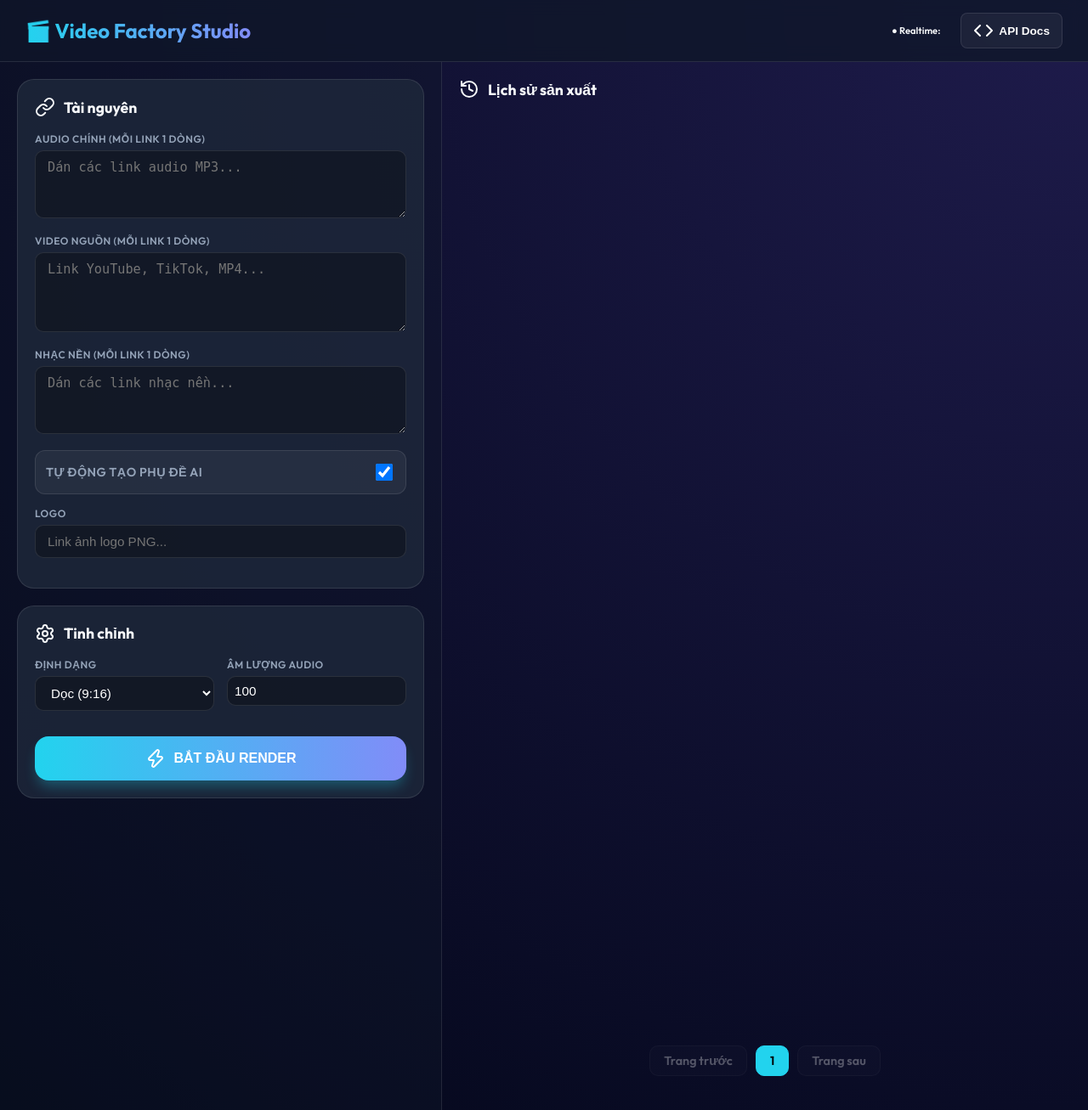
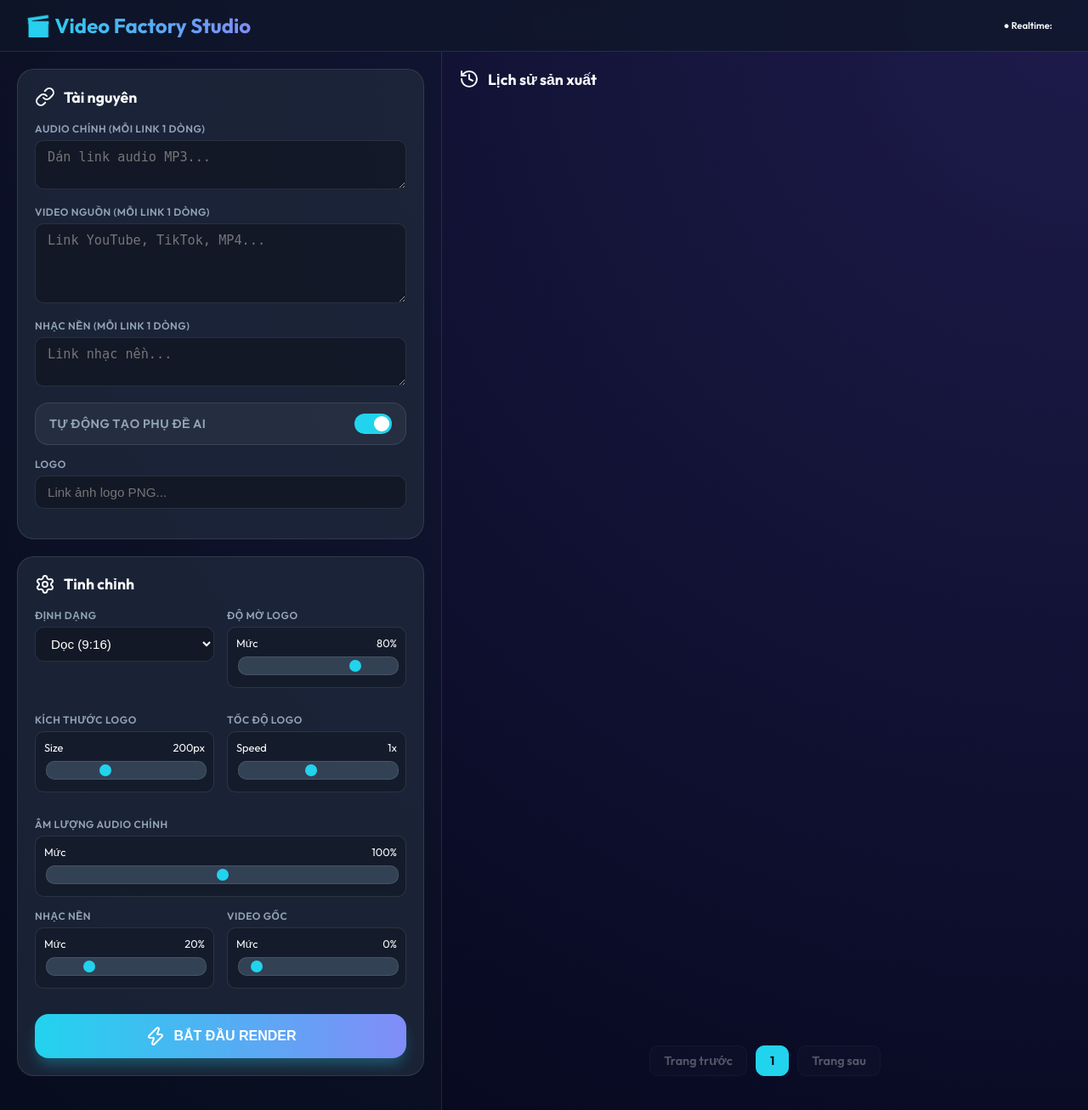
Before and after one commit to nguyenkimtri/adfactory, a Laravel app: page / in a window 1280 px wide. Shown: the whole page at 85% size. Run offline with Laravel 12, Linux system fonts and the light colour scheme; data that the repository does not hold is empty; some libraries are stand-ins or nearby versions.

Commit message:
UI: Restore all fine-tuning sliders and feature-complete dashboard

```diff
--- a/resources/views/dashboard.blade.php
+++ b/resources/views/dashboard.blade.php
@@ -31,14 +31,10 @@
 
         .top-bar { display: flex; justify-content: space-between; align-items: center; padding: 15px 30px; background: rgba(15, 23, 42, 0.8); backdrop-filter: blur(10px); border-bottom: 1px solid var(--border); flex-shrink: 0; }
         .top-bar h1 { font-size: 1.5rem; margin: 0; background: linear-gradient(to right, #22d3ee, #818cf8); -webkit-background-clip: text; -webkit-text-fill-color: transparent; font-weight: 700; }
-        .top-btns { display: flex; gap: 12px; align-items: center; }
 
         #ws-status { font-size: 0.7rem; padding: 6px 12px; border-radius: 99px; display: flex; align-items: center; gap: 6px; font-weight: 600; }
         .ws-connected { color: var(--success); background: rgba(16, 185, 129, 0.1); border: 1px solid rgba(16, 185, 129, 0.2); }
         .ws-connecting { color: var(--accent); background: rgba(245, 158, 11, 0.1); border: 1px solid rgba(245, 158, 11, 0.2); }
-
-        .btn-top { padding: 8px 14px; border-radius: 8px; font-size: 0.85rem; font-weight: 600; cursor: pointer; border: 1px solid var(--border); background: rgba(255,255,255,0.05); color: #fff; display: flex; align-items: center; gap: 6px; text-decoration: none; }
-        .btn-top:hover { background: rgba(255,255,255,0.1); border-color: var(--primary); }
 
         .main-container { display: grid; grid-template-columns: 520px 1fr; gap: 0; flex: 1; overflow: hidden; }
         .sidebar { padding: 20px; overflow-y: auto; border-right: 1px solid var(--border); background: rgba(15, 23, 42, 0.4); }
@@ -48,12 +44,24 @@
         .form-group { margin-bottom: 15px; }
         label { display: block; margin-bottom: 6px; color: var(--text-muted); font-size: 0.75rem; font-weight: 600; text-transform: uppercase; letter-spacing: 0.5px; }
         input, textarea, select { width: 100%; padding: 10px 14px; border-radius: 10px; border: 1px solid var(--border); background: rgba(0,0,0,0.3); color: #fff; font-size: 0.95rem; }
-        textarea { resize: vertical; min-height: 80px; }
+
+        .slider-box { background: rgba(0,0,0,0.2); padding: 10px; border-radius: 10px; border: 1px solid var(--border); }
+        .slider-label { display: flex; justify-content: space-between; font-size: 0.8rem; margin-bottom: 6px; }
+        input[type="range"] { -webkit-appearance: none; height: 3px; background: #334155; width: 100%; }
+        input[type="range"]::-webkit-slider-thumb { -webkit-appearance: none; width: 14px; height: 14px; background: var(--primary); border-radius: 50%; cursor: pointer; }
+
+        .switch-container { display: flex; align-items: center; justify-content: space-between; background: rgba(255,255,255,0.05); padding: 12px 16px; border-radius: 16px; border: 1px solid var(--border); margin-bottom: 15px; cursor: pointer; }
+        .switch-text { font-size: 0.9rem; font-weight: 600; }
+        .switch { position: relative; display: inline-block; width: 44px; height: 24px; }
+        .switch input { opacity: 0; width: 0; height: 0; }
+        .slider-toggle { position: absolute; cursor: pointer; inset: 0; background-color: #334155; transition: .4s; border-radius: 34px; }
+        .slider-toggle:before { position: absolute; content: ""; height: 18px; width: 18px; left: 3px; bottom: 3px; background-color: white; transition: .4s; border-radius: 50%; }
+        input:checked + .slider-toggle { background-color: var(--primary); }
+        input:checked + .slider-toggle:before { transform: translateX(20px); }
 
         .job-item { background: rgba(255,255,255,0.03); border: 1px solid var(--border); padding: 15px; border-radius: 16px; margin-bottom: 15px; position: relative; animation: slideIn 0.4s ease-out; }
         @keyframes slideIn { from { opacity: 0; transform: translateY(-20px); } to { opacity: 1; transform: translateY(0); } }
 
-        .job-header { display: flex; justify-content: space-between; align-items: center; }
         .status-badge { padding: 4px 10px; border-radius: 99px; font-size: 0.7rem; font-weight: 700; text-transform: uppercase; }
         .status-completed { background: rgba(16, 185, 129, 0.1); color: #34d399; }
         .status-pending { background: rgba(245, 158, 11, 0.1); color: var(--accent); }
@@ -62,16 +70,11 @@
 
         .btn-action { padding: 6px 12px; border-radius: 8px; font-size: 0.8rem; font-weight: 600; border: 1px solid var(--border); background: rgba(255,255,255,0.05); color: #fff; display: flex; align-items: center; gap: 5px; cursor: pointer; text-decoration: none; }
         .btn-play { color: var(--success); }
-
         .progress-bar { height: 6px; background: rgba(255,255,255,0.05); border-radius: 10px; overflow: hidden; margin-top: 10px; }
         .progress-fill { height: 100%; background: var(--primary); width: 0%; transition: width 0.4s ease; }
 
         .modal { display: none; position: fixed; inset: 0; background: rgba(0,0,0,0.9); backdrop-filter: blur(15px); z-index: 2000; align-items: center; justify-content: center; padding: 10px; }
-        .modal-content {
-            background: #000; border: 1px solid var(--border); border-radius: 20px; padding: 10px;
-            max-width: 95vw; max-height: 95vh; overflow: hidden; position: relative;
-            display: flex; flex-direction: column; align-items: center; justify-content: center;
-        }
+        .modal-content { background: #000; border: 1px solid var(--border); border-radius: 20px; padding: 10px; max-width: 95vw; max-height: 95vh; overflow: hidden; position: relative; display: flex; flex-direction: column; align-items: center; justify-content: center; }
         .video-close-btn { position: absolute; top: 15px; right: 15px; z-index: 2010; background: rgba(255,255,255,0.2); border-radius: 50%; width: 40px; height: 40px; display: flex; align-items: center; justify-content: center; color: #fff; cursor: pointer; }
         #main-player { max-height: 85vh; max-width: 100%; border-radius: 12px; display: block; }
 
@@ -90,10 +93,7 @@
 
 <div class="top-bar">
     <h1>🎬 Video Factory Studio</h1>
-    <div class="top-btns">
-        <div id="ws-status" class="ws-connecting">● Realtime: Initializing...</div>
-        <button class="btn-top" onclick="openModal('api-modal')"><i data-lucide="code"></i> API Docs</button>
-    </div>
+    <div id="ws-status" class="ws-connecting">● Realtime: Initializing...</div>
 </div>
 
 <div class="main-container">
@@ -102,13 +102,16 @@
             @csrf
             <div class="card">
                 <h3><i data-lucide="link"></i> Tài nguyên</h3>
-                <div class="form-group"><label>Audio Chính (Mỗi link 1 dòng)</label><textarea name="audio_url" placeholder="Dán các link audio MP3..." required></textarea></div>
+                <div class="form-group"><label>Audio Chính (Mỗi link 1 dòng)</label><textarea name="audio_url" placeholder="Dán link audio MP3..." required></textarea></div>
                 <div class="form-group"><label>Video Nguồn (Mỗi link 1 dòng)</label><textarea name="video_sources" rows="4" placeholder="Link YouTube, TikTok, MP4..." required></textarea></div>
-                <div class="form-group"><label>Nhạc nền (Mỗi link 1 dòng)</label><textarea name="bg_music_url" placeholder="Dán các link nhạc nền..."></textarea></div>
+                <div class="form-group"><label>Nhạc nền (Mỗi link 1 dòng)</label><textarea name="bg_music_url" placeholder="Link nhạc nền..."></textarea></div>
 
-                <label style="display:flex; justify-content:space-between; align-items:center; background:rgba(255,255,255,0.05); padding:12px; border-radius:12px; border:1px solid var(--border); margin-bottom:15px; cursor:pointer;">
-                    <span style="font-weight:600; font-size:0.9rem;">Tự động tạo phụ đề AI</span>
-                    <input type="checkbox" name="settings[auto_subtitle]" checked style="width:20px;height:20px;cursor:pointer;">
+                <label class="switch-container">
+                    <span class="switch-text">Tự động tạo phụ đề AI</span>
+                    <span class="switch">
+                        <input type="checkbox" name="settings[auto_subtitle]" checked>
+                        <span class="slider-toggle"></span>
+                    </span>
                 </label>
                 <div class="form-group"><label>Logo</label><input type="text" name="logo_url" placeholder="Link ảnh logo PNG..."></div>
             </div>
@@ -117,7 +120,16 @@
                 <h3><i data-lucide="settings"></i> Tinh chỉnh</h3>
                 <div style="display: grid; grid-template-columns: 1fr 1fr; gap: 15px; margin-bottom:15px;">
                     <div class="form-group"><label>Định dạng</label><select name="settings[format]"><option value="9:16">Dọc (9:16)</option><option value="16:9">Ngang (16:9)</option></select></div>
-                    <div class="form-group"><label>Âm lượng Audio</label><input type="number" name="settings[volume_audio]" value="100" style="padding:8px;"></div>
+                    <div class="form-group"><label>Độ mờ Logo</label><div class="slider-box"><div class="slider-label"><span>Mức</span><span id="v-logo-op">80%</span></div><input type="range" name="settings[logo_opacity]" min="0" max="100" value="80" oninput="document.getElementById('v-logo-op').innerText = this.value + '%'"></div></div>
+                </div>
+                <div style="display: grid; grid-template-columns: 1fr 1fr; gap: 15px; margin-bottom:15px;">
+                    <div class="form-group"><label>Kích thước Logo</label><div class="slider-box"><div class="slider-label"><span>Size</span><span id="v-logo-size">200px</span></div><input type="range" name="settings[logo_size]" min="50" max="500" value="200" oninput="document.getElementById('v-logo-size').innerText = this.value + 'px'"></div></div>
+                    <div class="form-group"><label>Tốc độ Logo</label><div class="slider-box"><div class="slider-label"><span>Speed</span><span id="v-logo-speed">1x</span></div><input type="range" name="settings[logo_speed]" min="1" max="10" value="5" oninput="document.getElementById('v-logo-speed').innerText = (this.value/5).toFixed(1) + 'x'"></div></div>
+                </div>
+                <div class="form-group"><label>Âm lượng Audio chính</label><div class="slider-box"><div class="slider-label"><span>Mức</span><span id="v-vol-audio">100%</span></div><input type="range" name="settings[volume_audio]" min="0" max="200" value="100" oninput="document.getElementById('v-vol-audio').innerText = this.value + '%'"></div></div>
+                <div style="display: grid; grid-template-columns: 1fr 1fr; gap: 15px; margin-bottom:15px;">
+                    <div class="form-group"><label>Nhạc nền</label><div class="slider-box"><div class="slider-label"><span>Mức</span><span id="v-vol-music">20%</span></div><input type="range" name="settings[volume_music]" min="0" max="100" value="20" oninput="document.getElementById('v-vol-music').innerText = this.value + '%'"></div></div>
+                    <div class="form-group"><label>Video gốc</label><div class="slider-box"><div class="slider-label"><span>Mức</span><span id="v-vol-video">0%</span></div><input type="range" name="settings[volume_video]" min="0" max="100" value="0" oninput="document.getElementById('v-vol-video').innerText = this.value + '%'"></div></div>
                 </div>
                 <button type="submit" id="btn-submit" class="btn-render"><i data-lucide="zap"></i> BẮT ĐẦU RENDER</button>
             </div>
@@ -132,10 +144,7 @@
                     <div class="job-header">
                         <div>
                             <div class="job-title" style="font-weight:700;">vd-factory-{{ $job->id }}+{{ $job->created_at->format('dmY') }}</div>
-                            <div style="color:var(--text-muted);font-size:0.75rem;margin-top:2px;">
-                                <i data-lucide="clock" size="12" style="vertical-align: middle;"></i>
-                                {{ $job->created_at->format('H:i:s d/m/Y') }}
-                            </div>
+                            <div style="color:var(--text-muted);font-size:0.75rem;margin-top:2px;"><i data-lucide="clock" size="12"></i> {{ $job->created_at->format('H:i:s d/m/Y') }}</div>
                         </div>
                         <span class="status-badge status-{{ $job->status }}">{{ $job->status }} {{ $job->status === 'processing' ? $job->progress.'%' : '' }}</span>
                     </div>
```
